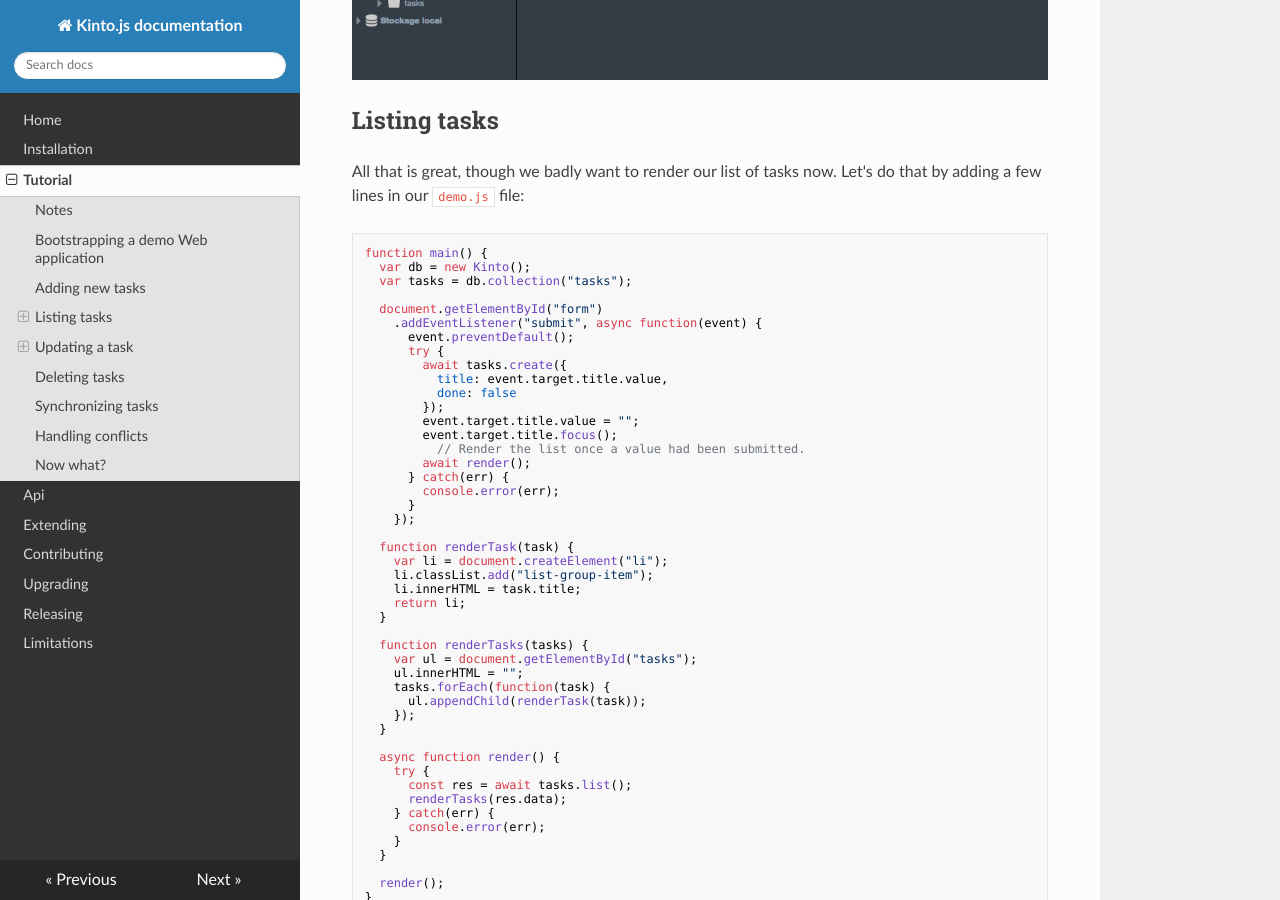
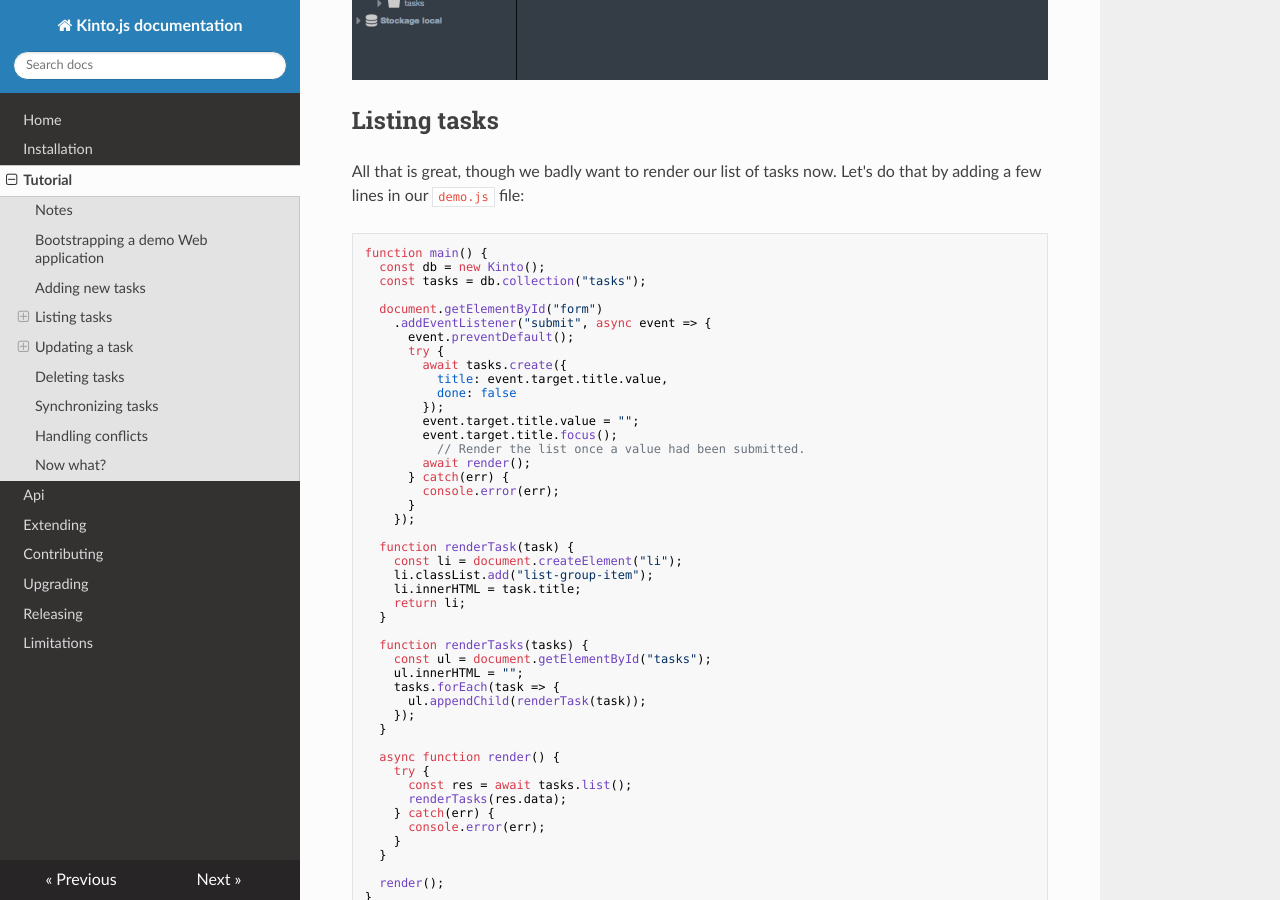
Before and after one commit to Kinto/kinto.js, an MkDocs documentation site: the page built from docs/tutorial.md, in a window 1280 px wide and 900 px high, scrolled down 2707 px. Built offline with MkDocs 1.6.1, drawn with Linux system fonts in a browser that asks for light colours; nearby versions of some CDN libraries; old or Windows-style settings are respelled for this version of MkDocs; some of the changed text lies outside the part shown.

Commit message:
Update documentation examples with arrow functions and const (#1084)
* Update doc examples with arrow functions when appropriate

* Update doc examples to use const instead of var or global vars

* Fix typo

````diff
--- a/docs/tutorial.md
+++ b/docs/tutorial.md
@@ -46,8 +46,8 @@ For now, our `demo.js` file content is simply:
 
 ```js
 function main() {
-  var db = new Kinto();
-  var tasks = db.collection("tasks");
+  const db = new Kinto();
+  const tasks = db.collection("tasks");
 }
 
 window.addEventListener("DOMContentLoaded", main);
@@ -63,11 +63,11 @@ We want to listen to form submission events to add tasks into our local database
 
 ```js
 function main() {
-  var db = new Kinto();
-  var tasks = db.collection("tasks");
+  const db = new Kinto();
+  const tasks = db.collection("tasks");
 
   document.getElementById("form")
-    .addEventListener("submit", async function(event) {
+    .addEventListener("submit", async event => {
       event.preventDefault();
       try {
         await tasks.create({
@@ -103,11 +103,11 @@ All that is great, though we badly want to render our list of tasks now. Let's d
 
 ```js
 function main() {
-  var db = new Kinto();
-  var tasks = db.collection("tasks");
+  const db = new Kinto();
+  const tasks = db.collection("tasks");
 
   document.getElementById("form")
-    .addEventListener("submit", async function(event) {
+    .addEventListener("submit", async event => {
       event.preventDefault();
       try {
         await tasks.create({
@@ -124,16 +124,16 @@ function main() {
     });
 
   function renderTask(task) {
-    var li = document.createElement("li");
+    const li = document.createElement("li");
     li.classList.add("list-group-item");
     li.innerHTML = task.title;
     return li;
   }
 
   function renderTasks(tasks) {
-    var ul = document.getElementById("tasks");
+    const ul = document.getElementById("tasks");
     ul.innerHTML = "";
-    tasks.forEach(function(task) {
+    tasks.forEach(task => {
       ul.appendChild(renderTask(task));
     });
   }
@@ -195,8 +195,8 @@ Our `renderTask()` function becomes:
 
 ```js
   function renderTask(task) {
-    var tpl = document.getElementById("task-tpl");
-    var li = tpl.content.cloneNode(true);
+    const tpl = document.getElementById("task-tpl");
+    const li = tpl.content.cloneNode(true);
     li.querySelector(".title").textContent = task.title;
     li.querySelector(".done").checked = task.done;
     return li;
@@ -211,15 +211,15 @@ But that's not enough. We need to listen to clicks made on the checkbox, so we c
 
 ```js
   function renderTask(task) {
-    var tpl = document.getElementById("task-tpl");
-    var li = tpl.content.cloneNode(true);
+    const tpl = document.getElementById("task-tpl");
+    const li = tpl.content.cloneNode(true);
     li.querySelector(".title").textContent = task.title;
     // retrieve a reference to the checkbox element
-    var checkbox = li.querySelector(".done");
+    const checkbox = li.querySelector(".done");
     // initialize it with task status
     checkbox.checked = task.done;
     // listen to clicks
-    checkbox.addEventListener("click", async function(event) {
+    checkbox.addEventListener("click", async event => {
       // prevent the click to actually toggle the checkbox
       event.preventDefault();
       // invert the task status
@@ -260,16 +260,16 @@ Then the JavaScript:
 
 ```js
   document.getElementById("clearCompleted")
-    .addEventListener("click", async function(event) {
+    .addEventListener("click", async event => {
       event.preventDefault();
       try {
         const res = await tasks.list();
         // Filter tasks according to their done status
-        const completed = res.data.filter(function(task) {
+        const completed = res.data.filter(task => {
           return task.done;
         });
         // Delete all completed tasks
-        await Promise.all(completed.map(function(task) {
+        await Promise.all(completed.map(task => {
           return tasks.delete(task.id);
         }));
         await render();
@@ -315,13 +315,13 @@ Now back to our web page: let's add a shiny *Synchronize* button and a textarea
 Then, update the JavaScript:
 
 ```js
-var syncOptions = {
+const syncOptions = {
   remote: "https://kinto.dev.mozaws.net/v1",
   headers: {Authorization: "Basic " + btoa("user:pass")}
 };
 
 document.getElementById("sync")
-  .addEventListener("click", async function(event) {
+  .addEventListener("click", async event => {
     event.preventDefault();
     try {
       const res = await tasks.sync(syncOptions)
@@ -464,14 +464,14 @@ Your take really. Let's take the former approach:
 
 ```js
   async function handleConflicts(conflicts) {
-    await Promise.all(conflicts.map(function(conflict) {
+    await Promise.all(conflicts.map(conflict => {
       return tasks.resolve(conflict, conflict.remote);
     }))
     return tasks.sync(syncOptions);
   }
 
   document.getElementById("sync")
-    .addEventListener("click", async function(event) {
+    .addEventListener("click", async event => {
       event.preventDefault();
       try {
         const res = tasks.sync(syncOptions)
````
Also changed, not shown: docs/advanced.md (+9 -9 lines), docs/api.md (+22 -26 lines).
